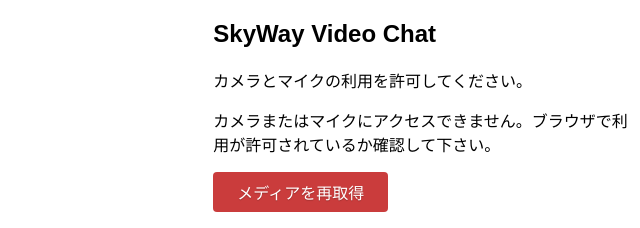
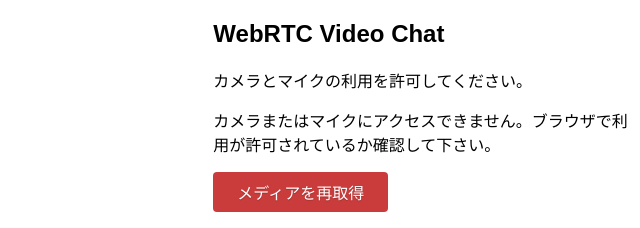
Before and after one commit to yusuke84/webrtc_handson, a plain HTML site: page STEP2/client/index.html in a window 1280 px wide. Shown: the top 228 px of the page, 640-1280 px from the left. Drawn offline with nearby package versions, Linux system fonts and the light colour scheme.

Commit message:
modified

```diff
--- a/STEP2/client/index.html
+++ b/STEP2/client/index.html
@@ -1,6 +1,6 @@
 <!DOCTYPE html>
 <head>
-    <title>SkyWay</title>
+    <title>WebRTC</title>
     <meta http-equiv="Content-Type" content="text/html; charset=utf-8"/>
     <link rel="stylesheet" href="style.css">
     <script type="text/javascript" src="//ajax.googleapis.com/ajax/libs/jquery/1.8/jquery.min.js"></script>
@@ -19,7 +19,7 @@
 
     <!-- Steps -->
     <div class="pure-u-1-3">
-        <h2>SkyWay Video Chat</h2>
+        <h2>WebRTC Video Chat</h2>
 
         <!-- Get local audio/video stream -->
         <div id="step1">
```
